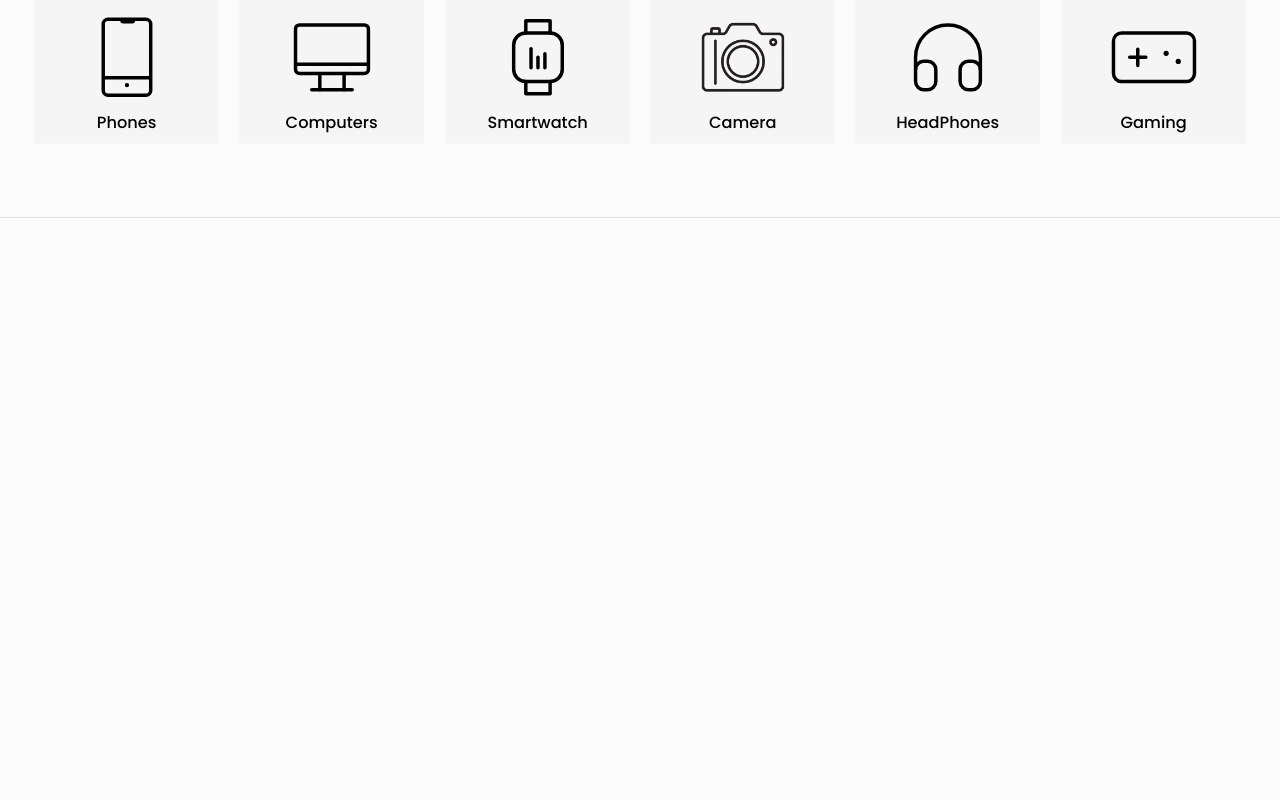
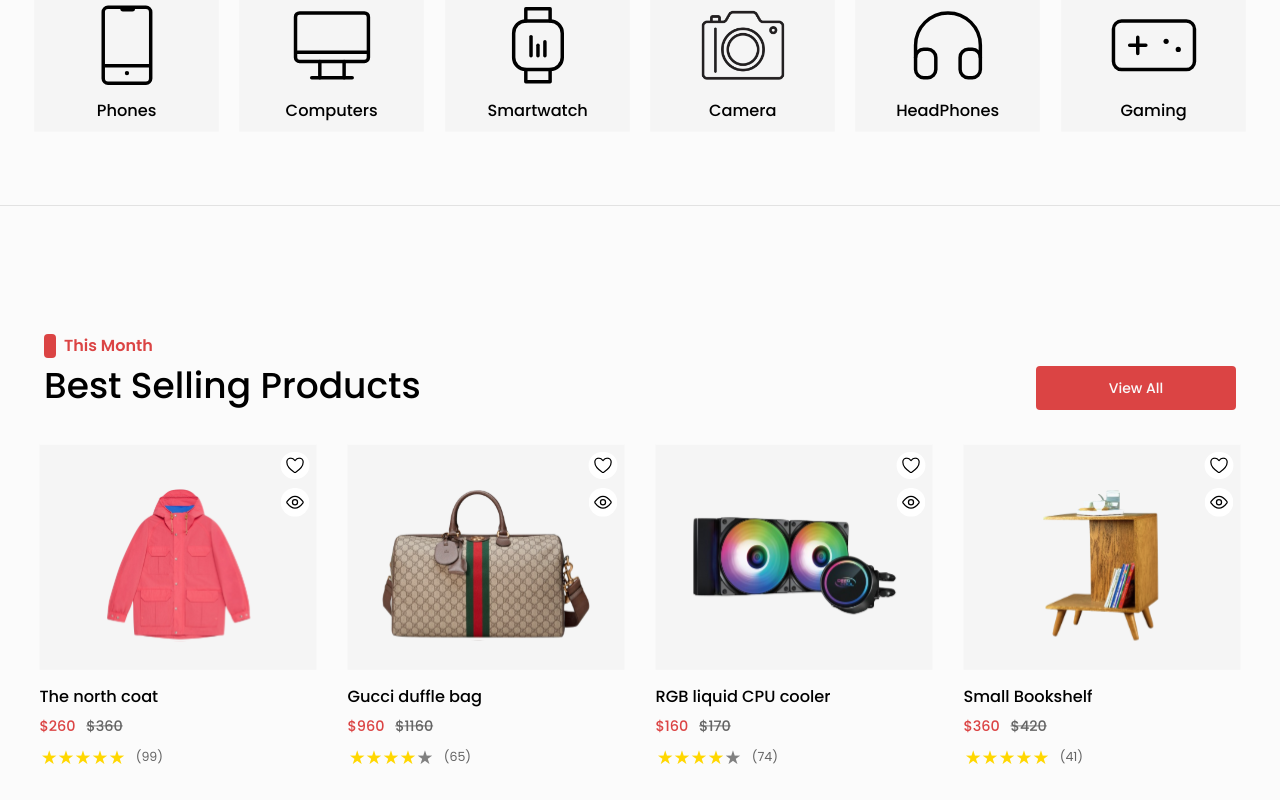
Before and after one commit to oz-or/UniStore, a Next.js app: page / in a window 1280 px wide. Shown: the part 1795-2595 px from the top of the page. Before the commit the page ends 2077 px from the top, so only its background shows below. Built offline with nearby package versions, Linux system fonts and the light colour scheme.

Commit message:
- Add BestSelling component to home page

```diff
--- a/app/page.tsx
+++ b/app/page.tsx
@@ -1,3 +1,4 @@
+import BestSelling from "@/components/home/BestSelling/BestSelling";
 import Categories from "@/components/home/Categories/Categories";
 import FlashSales from "@/components/home/FlashSale/FlashSales";
 import Hero from "@/components/home/Hero/Hero";
@@ -13,6 +14,7 @@ const Home = () => {
       <Hero />
       <FlashSales />
       <Categories />
+      <BestSelling />
     </div>
   );
 };
--- /dev/null
+++ b/components/home/BestSelling/BestSelling.tsx
@@ -0,0 +1,48 @@
+"use client";
+
+import { useMediaQuery } from "@/hooks/useMediaQuery";
+import BestSellingItems from "./BestSellingItems";
+
+//TODO: Create the BestSelling component (literally copy-paste the FlashSales and FlashSaleItems components and refactor them)
+const BestSelling = () => {
+  const isMoreThan750 = useMediaQuery("(min-width: 750px)");
+
+  return (
+    <section
+      id="bestSelling"
+      className="1440:flex 1440:flex-col 1440:items-center "
+    >
+      <div className="px-2 mt-2 1200:px-6 1440:px-12 1440:w-[1440px]">
+        <div className="flex flex-col gap-y-2">
+          <div className="flex gap-x-2 items-center px-4 pt-5 1024:pt-16 1024:px-5">
+            <span className="bg-secondary-2 w-3 h-6 block rounded" />
+            <span className="text-secondary-2 font-semibold 750:text-base">
+              This Month
+            </span>
+          </div>
+          <div className="flex flex-col 750:flex-row gap-x-6  px-4 750:gap-x-28 1024:px-5 1024:pb-4 justify-between">
+            <h1 className="text-xl font-medium 500:text-2xl 1024:text-4xl">
+              Best Selling Products
+            </h1>
+            {/*
+            TODO: The View All button should take the user to a separate page
+            */}
+            <div className="hidden 750:block 1440:mr-4">
+              <button className="bg-secondary-2 text-text py-2 px-8 text-xs w-[170px] font-medium 500:py-3 750:text-sm 500:w-[200px] rounded">
+                View All
+              </button>
+            </div>
+          </div>
+        </div>
+        <BestSellingItems />
+        <div className="flex justify-center mt-2 750:hidden">
+          <button className="bg-secondary-2 text-text py-2 px-8 text-xs w-[170px] font-medium 500:py-3 500:w-[200px] rounded">
+            View All
+          </button>
+        </div>
+      </div>
+    </section>
+  );
+};
+
+export default BestSelling;
--- /dev/null
+++ b/components/home/BestSelling/BestSellingItems.tsx
@@ -0,0 +1,65 @@
+"use client";
+
+import StarRatings from "@/components/StarRatings";
+import { bestSellingItems } from "@/data";
+import { useMediaQuery } from "@/hooks/useMediaQuery";
+
+const BestSellingItems = () => {
+  const isMoreThan1440 = useMediaQuery("(min-width: 1440px)");
+  return (
+    <>
+      <div className="grid grid-cols-2 750:grid-cols-3 1024:grid-cols-4 1440:grid-cols-5">
+        {bestSellingItems.map(
+          (
+            { img, name, price, oldPrice, rating: starRating, numberOfRatings },
+            i
+          ) => {
+            /* TODO: If screen width is more than 750 but less than 1024 there should be only three items rendered */
+            return !isMoreThan1440 && i > 3 ? null : (
+              <div key={i} className="scale-90 flex flex-col gap-y-4">
+                <div className="flex flex-col relative bg-secondary items-center">
+                  <img
+                    className="pt-6 scale-75 h-[180px] 500:h-[250px]"
+                    src={img}
+                    alt=""
+                  />
+                  <div className="bg-primary-1 absolute rounded-full p-1.5 right-2 top-2 w-7 h-auto 750:w-8 ">
+                    <img src="/WishlistHeart.svg" alt="" />
+                  </div>
+                  <img
+                    className="absolute right-2 top-11 w-7 750:w-8 h-auto 750:top-12"
+                    src="/Eye.svg"
+                    alt=""
+                  />
+                  {/* TODO: Only add this button when the item is hovered, not by default
+
+                  <button className="absolute bottom-0 bg-black text-primary-1 w-full py-1 rounded-b">
+                    Add To Cart
+                  </button>
+                */}
+                </div>
+                <div className="flex flex-col 500:gap-y-1">
+                  <h3 className="font-medium text-[14px] 500:text-[18px]">
+                    {name}
+                  </h3>
+                  <div className="mt-1 mb-[-8px] text-[14px] font-medium flex gap-x-3 500:text-base">
+                    <span className="text-secondary-2">${price}</span>
+                    <span className="line-through opacity-60">${oldPrice}</span>
+                  </div>
+                  <div className="flex items-center ml-[-35px] 500:ml-[-30px]">
+                    <StarRatings starRating={starRating} />
+                    <span className="opacity-60 ml-[-20px] ">
+                      ({numberOfRatings})
+                    </span>
+                  </div>
+                </div>
+              </div>
+            );
+          }
+        )}
+      </div>
+    </>
+  );
+};
+
+export default BestSellingItems;
--- a/components/home/Categories/Categories.tsx
+++ b/components/home/Categories/Categories.tsx
@@ -5,12 +5,12 @@ const Categories = () => {
   //TODO: Add hover states
   return (
     <section
-      id="flashSales"
+      id="categories"
       className="1440:flex 1440:flex-col 1440:items-center "
     >
       <div className="px-2 mt-2 1200:px-6 1440:px-12 1440:w-[1440px]">
         <div className="flex flex-col gap-y-2">
-          <div className="flex gap-x-2 items-center px-4  1024:pt-8 1024:px-5">
+          <div className="flex gap-x-2 items-center px-4 1024:pt-5 1024:px-5">
             <span className="bg-secondary-2 w-3 h-6 block rounded" />
             <span className="text-secondary-2 font-semibold 750:text-base">
               Categories
--- a/data/index.ts
+++ b/data/index.ts
@@ -67,3 +67,46 @@ export const Categories = [
   { name: "HeadPhones", img: "/home/categories/Headphones.svg" },
   { name: "Gaming", img: "/home/categories/Gaming.svg" },
 ];
+
+export const bestSellingItems = [
+  {
+    img: "/home/bestSelling/Coat.svg",
+    name: "The north coat",
+    price: 260,
+    oldPrice: 360,
+    rating: 5,
+    numberOfRatings: 99,
+  },
+  {
+    img: "/home/bestSelling/Bag.svg",
+    name: "Gucci duffle bag",
+    price: 960,
+    oldPrice: 1160,
+    rating: 4.5,
+    numberOfRatings: 65,
+  },
+  {
+    img: "/home/bestSelling/Cooler.svg",
+    name: "RGB liquid CPU cooler",
+    price: 160,
+    oldPrice: 170,
+    rating: 4.5,
+    numberOfRatings: 74,
+  },
+  {
+    img: "/home/bestSelling/BookShelf.svg",
+    name: "Small Bookshelf",
+    price: 360,
+    oldPrice: 420,
+    rating: 5,
+    numberOfRatings: 41,
+  },
+  {
+    img: "/home/bestSelling/Coat.svg",
+    name: "The north coat",
+    price: 260,
+    oldPrice: 360,
+    rating: 5,
+    numberOfRatings: 99,
+  },
+];
```
